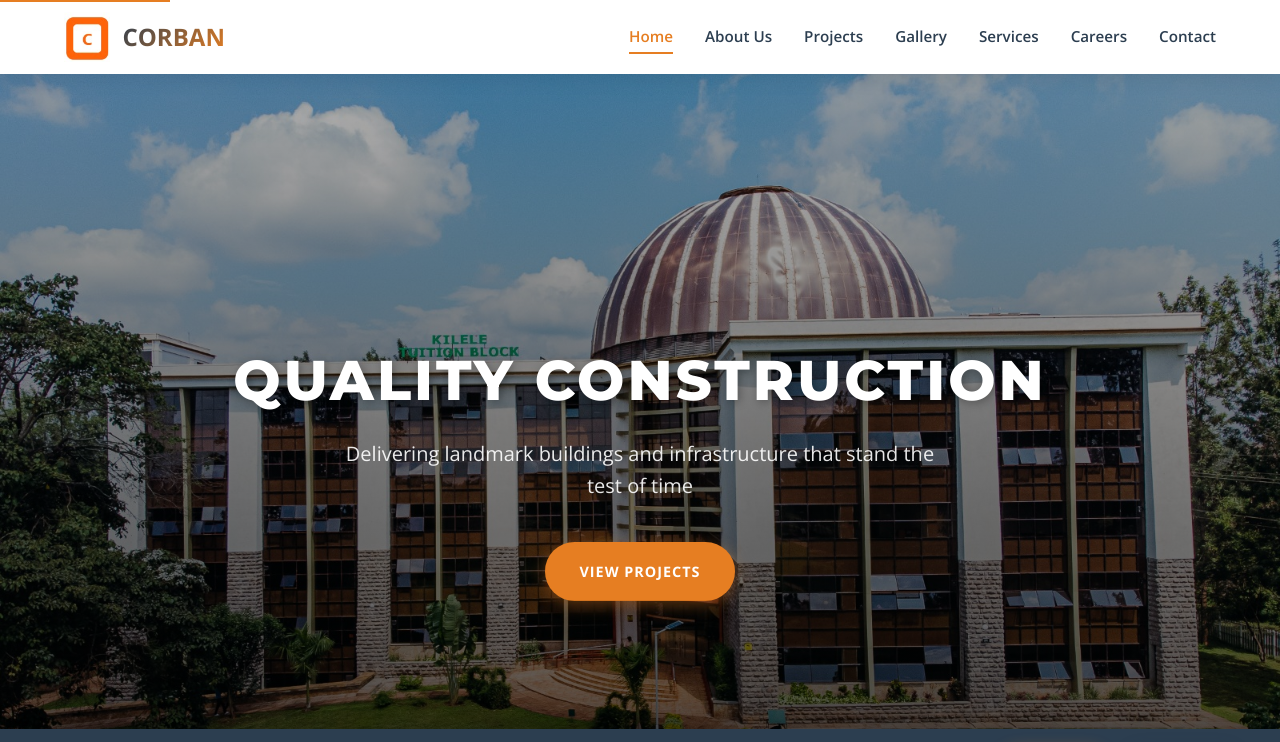
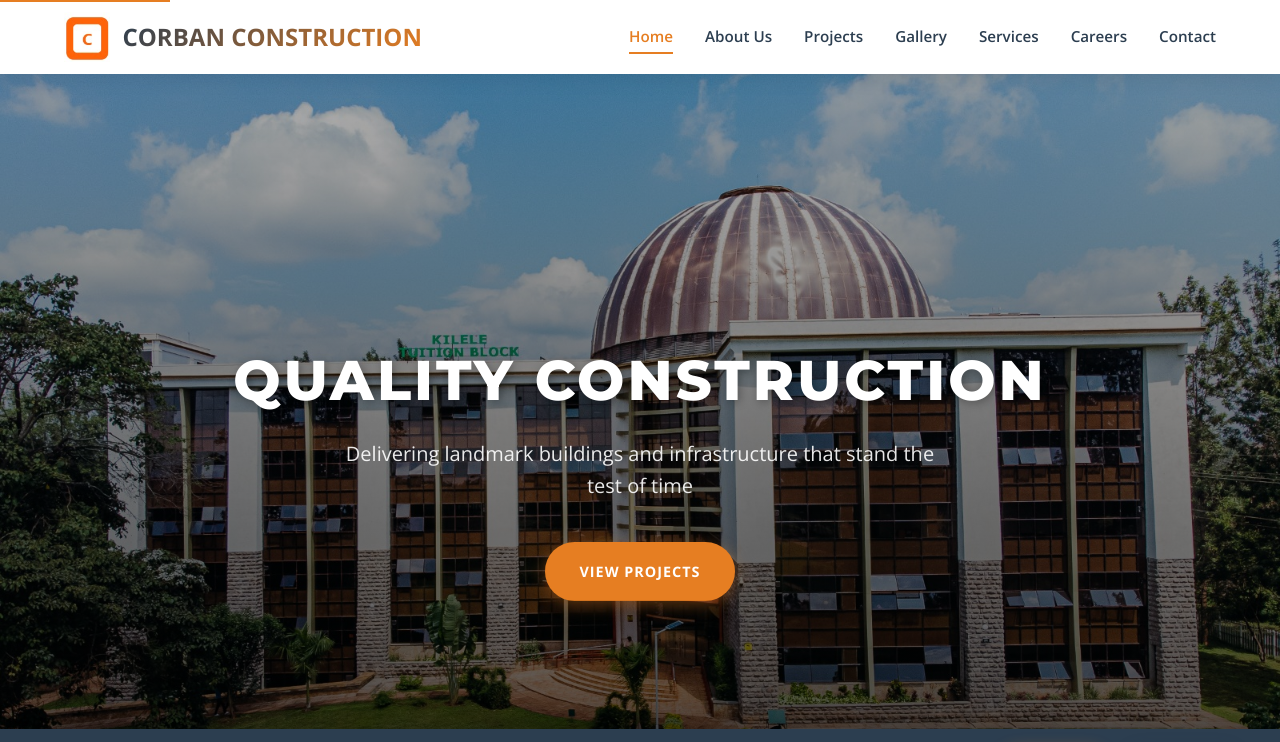
Before and after one commit to JunF020/JunF020.github.io, a plain HTML site: page index.html in a window 1280 px wide. Shown: the top 742 px of the page. Drawn offline with nearby package versions, Linux system fonts and the light colour scheme.

Commit message:
changed logo badge from corban to corban construction

```diff
--- a/index.html
+++ b/index.html
@@ -423,7 +423,7 @@
             width="50"
             height="50"
           />
-          <span>CORBAN</span>
+          <span>CORBAN CONSTRUCTION</span>
         </a>
         <nav class="nav" role="navigation" aria-label="Main Navigation">
           <ul class="nav-list" id="navList">
```
